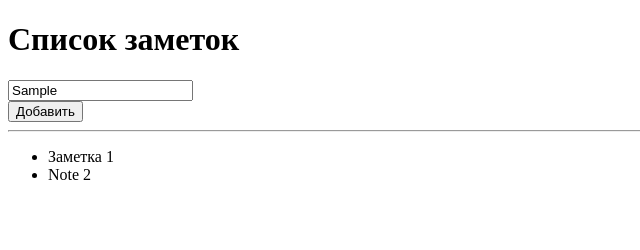
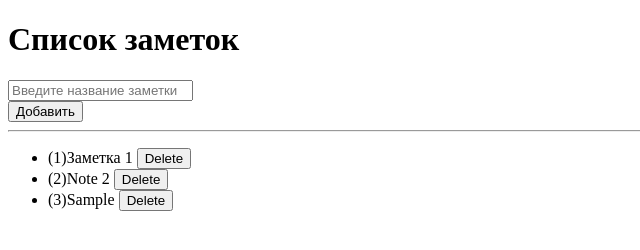
Before and after one commit to BelohvostovAlex/VueTrain, a plain HTML site: page index.html in a window 1280 px wide. Both pictures are taken after typing "Sample" into the empty fields and a click on the button "Добавить". Shown: the whole page, without its empty margins (0-640 px from the left). Drawn offline with nearby package versions, Linux system fonts and the light colour scheme.

Commit message:
updated 56:16

```diff
--- a/app.js
+++ b/app.js
@@ -10,7 +10,14 @@ const App = {
     methods: {
         inputChangeHandler(e) {
             this.inputValue = e.target.value
-        }
+        },
+        addNewNote() {
+            this.notes.push(this.inputValue)
+            this.inputValue = ''
+        },
+        delNote(i) {
+           this.notes = this.notes.filter(item => item !== this.notes[i])
+        },
     }
 }
 
--- a/index.html
+++ b/index.html
@@ -16,13 +16,15 @@
                 <input type="text" name="" id=""
                 v-bind:placeholder="placeholderString"
                 v-bind:value="inputValue"
-                v-on:input="inputChangeHandler">
+                v-on:input="inputChangeHandler"
+                v-on:keypress.enter="addNewNote">
             </div>
-            <button class="btn">Добавить</button>
+            <button class="btn" v-on:click="addNewNote">Добавить</button>
             <hr>
             <ul class="list">
-                <li class="list-item" v-for="note of notes">
-                    {{note}}
+                <li class="list-item" v-for="(note, index) of notes">
+                    ({{index + 1}}){{note}}
+                    <button class="btn danger" v-on:click="delNote(index)">Delete</button>
                 </li>
             </ul>
         </div>
```
